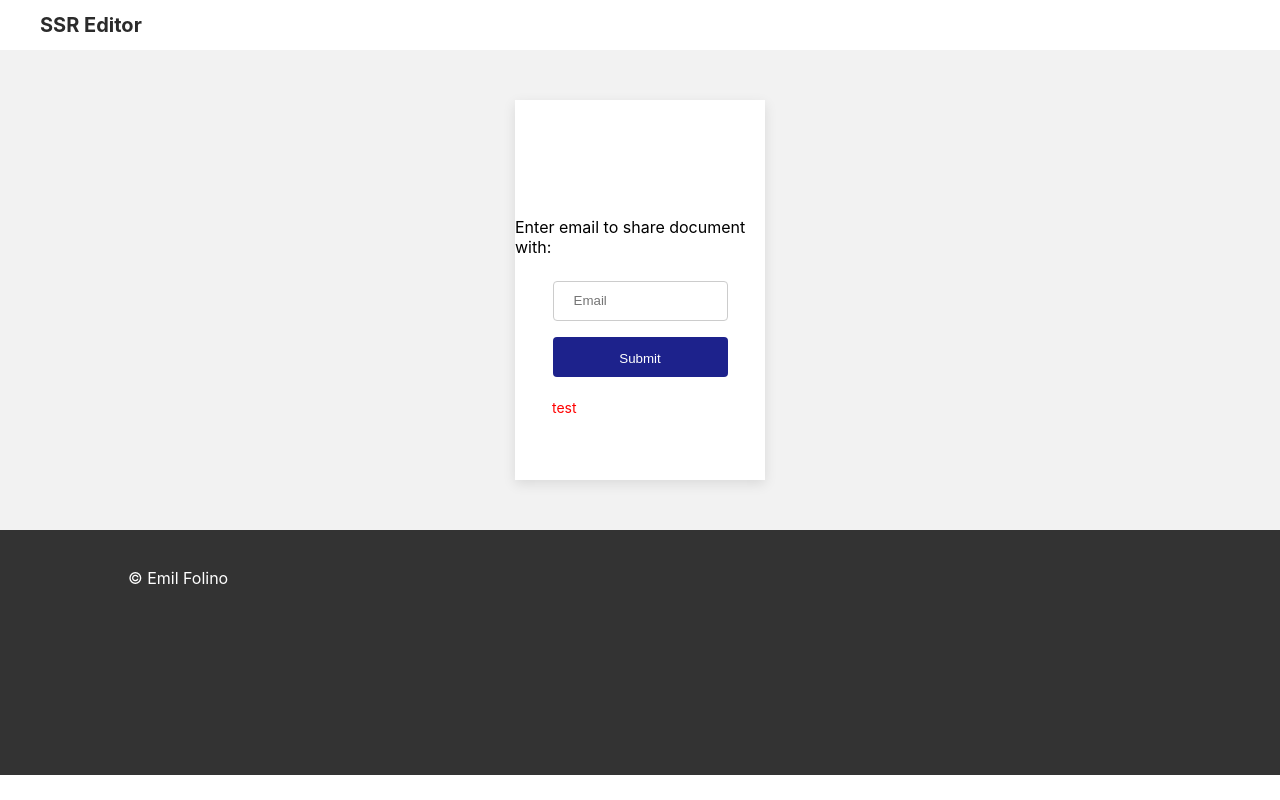
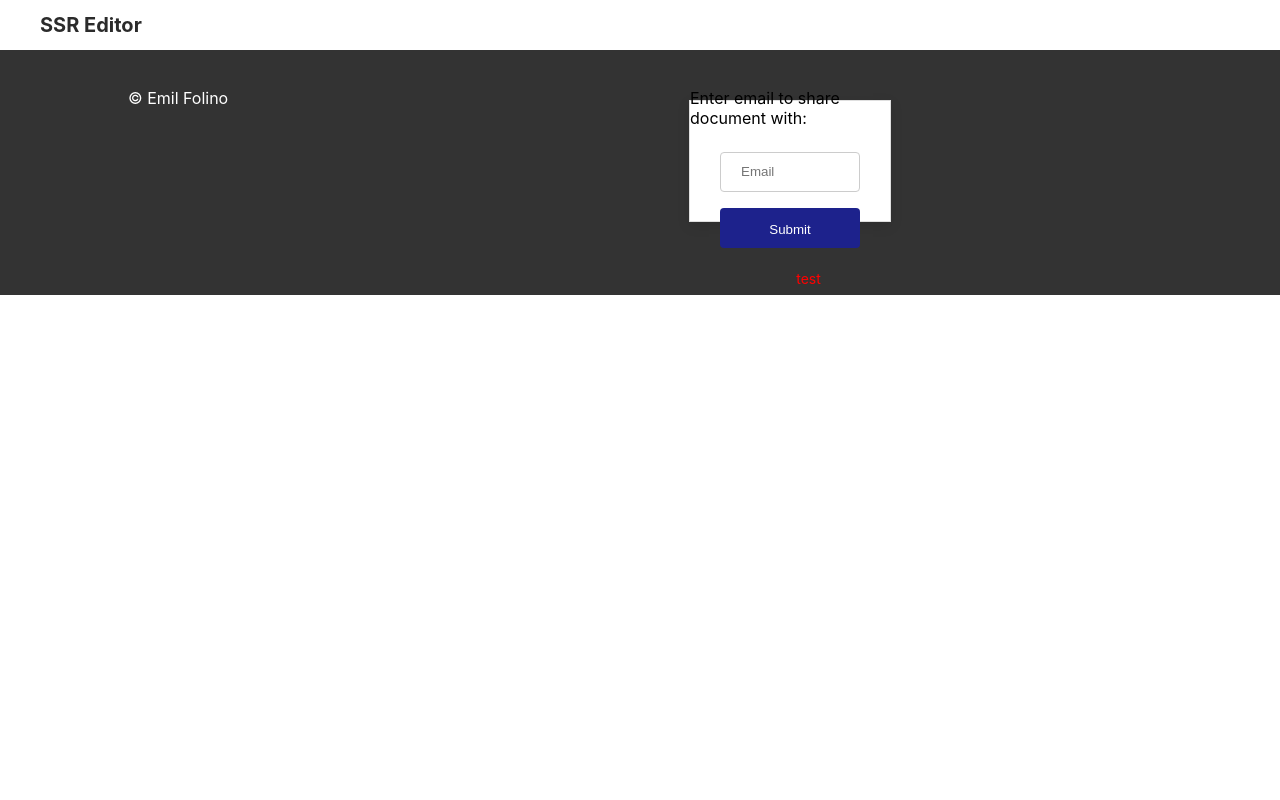
Before and after one commit to emelieklund/jsramverk-frontend, a React (Create React App) app: page /#/share/1 in a window 1280 px wide. Built offline with nearby package versions, Linux system fonts and the light colour scheme.

Commit message:
Updated styling

```diff
--- a/src/style/Doc.css
+++ b/src/style/Doc.css
@@ -52,6 +52,7 @@
   display: flex;
   flex-direction: column;
   align-items: center;
+  justify-content: center;
   margin: 0;
   cursor: pointer;
 
@@ -94,7 +95,3 @@
 .btn:hover {
   box-shadow: rgba(45, 35, 66, .4) 0 4px 8px, rgba(45, 35, 66, .3) 0 7px 13px -3px, #242424 0 -3px 0 inset;
 }
-
-.comment {
-  color: red;
-}
--- a/src/style/ShareDoc.css
+++ b/src/style/ShareDoc.css
@@ -7,16 +7,19 @@ form {
 
 .share-doc-div {
   display: flex;
+  position: absolute;
+  margin: 50px 0 0 300px;
   flex-direction: column;
   justify-content: center;
+  align-items: center;
   background-color: #ffffff;
-  width: 250px;
-  height: 380px;
-  margin: 50px;
+  border: 1px solid rgb(223, 223, 223);
+  width: 200px;
+  height: 120px;
   box-shadow: rgba(0, 0, 0, 0.1) 0px 4px 12px;
 }
 
-input[type=text], input[type=password], select {
+input[type=email] {
   width: 70%;
   height: 40px;
   padding: 12px 20px;
@@ -27,7 +30,7 @@ input[type=text], input[type=password], select {
   box-sizing: border-box;
 }
 
-input[type=submit] {
+#send-invite-btn {
   width: 70%;
   height: 40px;
   background-color: #1d228c;
@@ -39,16 +42,6 @@ input[type=submit] {
   cursor: pointer;
 }
 
-input[type=submit]:hover {
+#send-invite-btn:hover {
   background-color: #373ebf;
 }
-
-textarea {
-  width: 50%;
-  padding: 12px 20px;
-  margin: 8px 0;
-  display: inline-block;
-  border: 1px solid #ccc;
-  border-radius: 4px;
-  box-sizing: border-box;
-}
```
